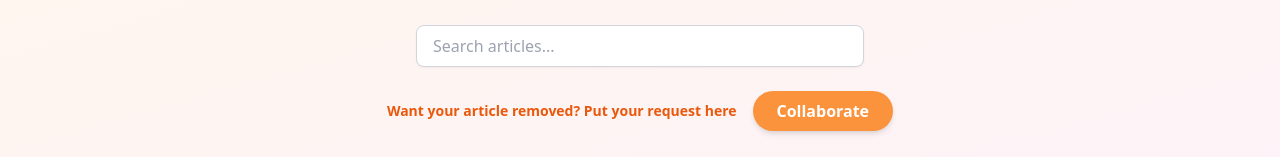
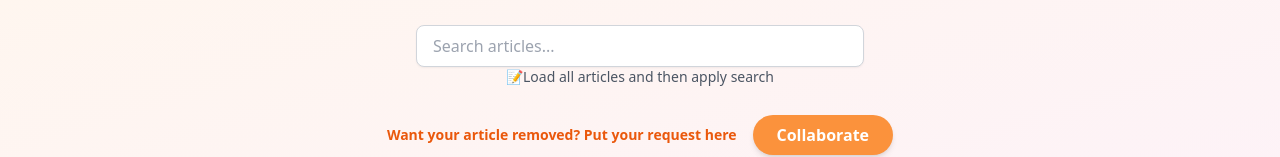
Before and after one commit to nishantb66/Community-Article, a Next.js app in the folder article-platform-frontend/: page / in a window 1280 px wide. Shown: the part 227-384 px from the top of the page. Built offline with nearby package versions, Linux system fonts and the light colour scheme; no server answers.

Commit message:
Update page.js

```diff
--- a/article-platform-frontend/src/app/page.js
+++ b/article-platform-frontend/src/app/page.js
@@ -376,6 +376,9 @@ export default function Home() {
               placeholder="Search articles..."
               className="w-full px-4 py-2 border border-gray-300 rounded-lg shadow-sm focus:ring-2 focus:ring-orange-400 focus:outline-none"
             />
+            <p className="text-base sm:text-sm text-gray-600 mb-1">
+              📝Load all articles and then apply search
+            </p>
           </div>
           <br />
           <div className="flex flex-col sm:flex-row justify-center items-center gap-4">
```
